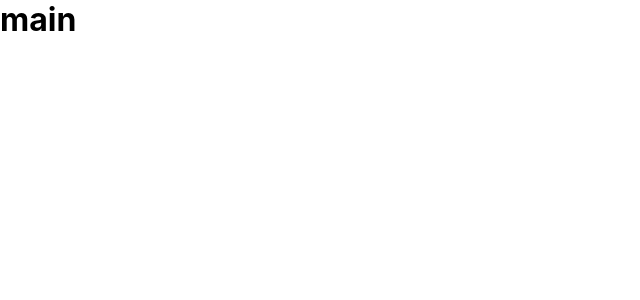
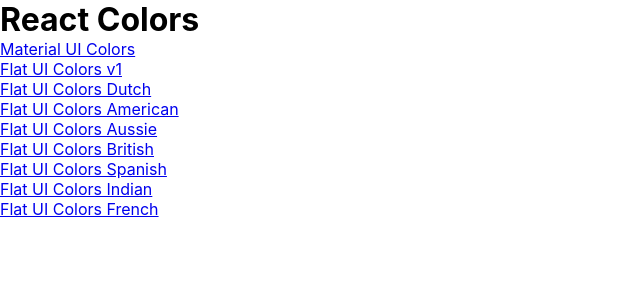
Before and after one commit to LagiewkaMarta/ColourPalette-App, a React (Create React App) app: page / in a window 1280 px wide. Shown: the top 300 px of the page, without its empty margins (0-640 px from the left). Built offline with nearby package versions, Linux system fonts and the light colour scheme.

Commit message:
Add PaletteList and Links

```diff
--- a/src/App.js
+++ b/src/App.js
@@ -2,24 +2,31 @@
 import { Switch, Route } from "react-router-dom";
 import "./css/reset.css";
 import Palette from "./Components/Palette";
+import PaletteList from "./Components/PaletteList";
 import seedColors from "./seedColors";
 import "./helpers/colorHelpers";
 import { generatePalette } from "./helpers/colorHelpers";
 
 function App() {
   function findPalette(id) {
-    const palette = seedColors.find(palette => (
-     palette.id === id
-    ));
+    const palette = seedColors.find(palette => palette.id === id);
     return palette;
   }
   return (
     <Switch>
-      <Route exact path="/" render={() => <h1>main</h1>} />
+      <Route
+        exact
+        path="/"
+        render={() => <PaletteList palettes={seedColors} />}
+      />
       <Route
         exact
         path="/palette/:id"
-        render={routeParams => <Palette palette={generatePalette(findPalette(routeParams.match.params.id))} />}
+        render={routeParams => (
+          <Palette
+            palette={generatePalette(findPalette(routeParams.match.params.id))}
+          />
+        )}
       />
     </Switch>
   );
--- a/src/Components/Navbar.js
+++ b/src/Components/Navbar.js
@@ -1,4 +1,5 @@
 import React, { Component } from "react";
+import { Link } from "react-router-dom";
 import MenuItem from "@material-ui/core/MenuItem";
 import Select from "@material-ui/core/Select";
 import Slider from "rc-slider";
@@ -40,7 +41,7 @@
     return (
       <header className="Navbar">
         <div className="logo">
-          <a href="/">reactcolorpicker</a>
+          <Link to="/">reactcolorpicker</Link>
         </div>
         <div className="slider-container">
           <span>Level: {value}</span>
--- /dev/null
+++ b/src/Components/PaletteList.js
@@ -0,0 +1,16 @@
+import React, { Component } from 'react';
+import { Link } from "react-router-dom";
+
+export default class PaletteList extends Component {
+    render() {
+        const {palettes} = this.props;
+        return (
+            <div>
+                <h1>React Colors</h1>
+                {palettes.map(palette => <p>
+                    <Link to={`/palette/${palette.id}`}>{palette.paletteName}</Link>
+                </p>) }
+                </div>
+        )
+    }
+}
```
